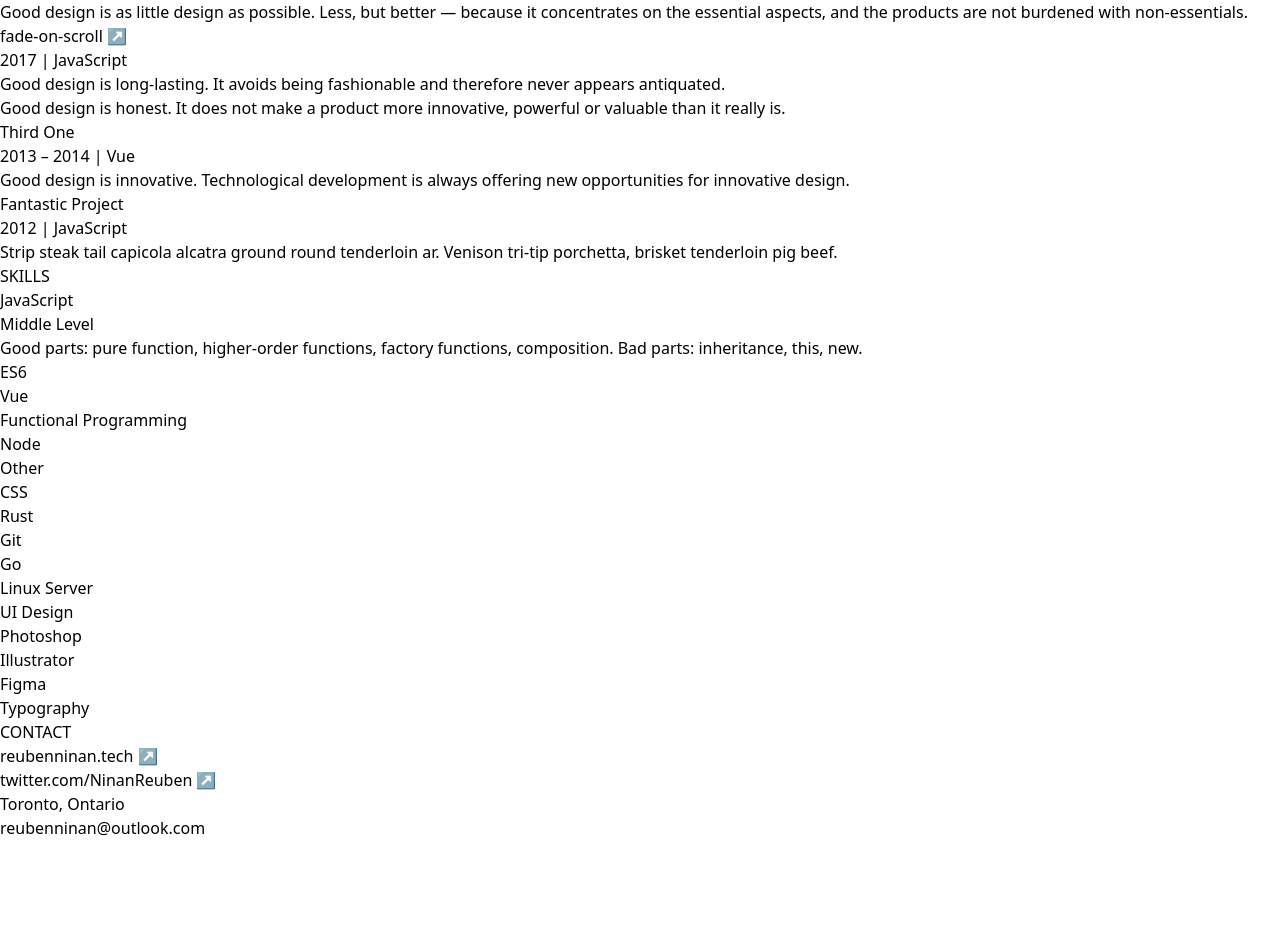
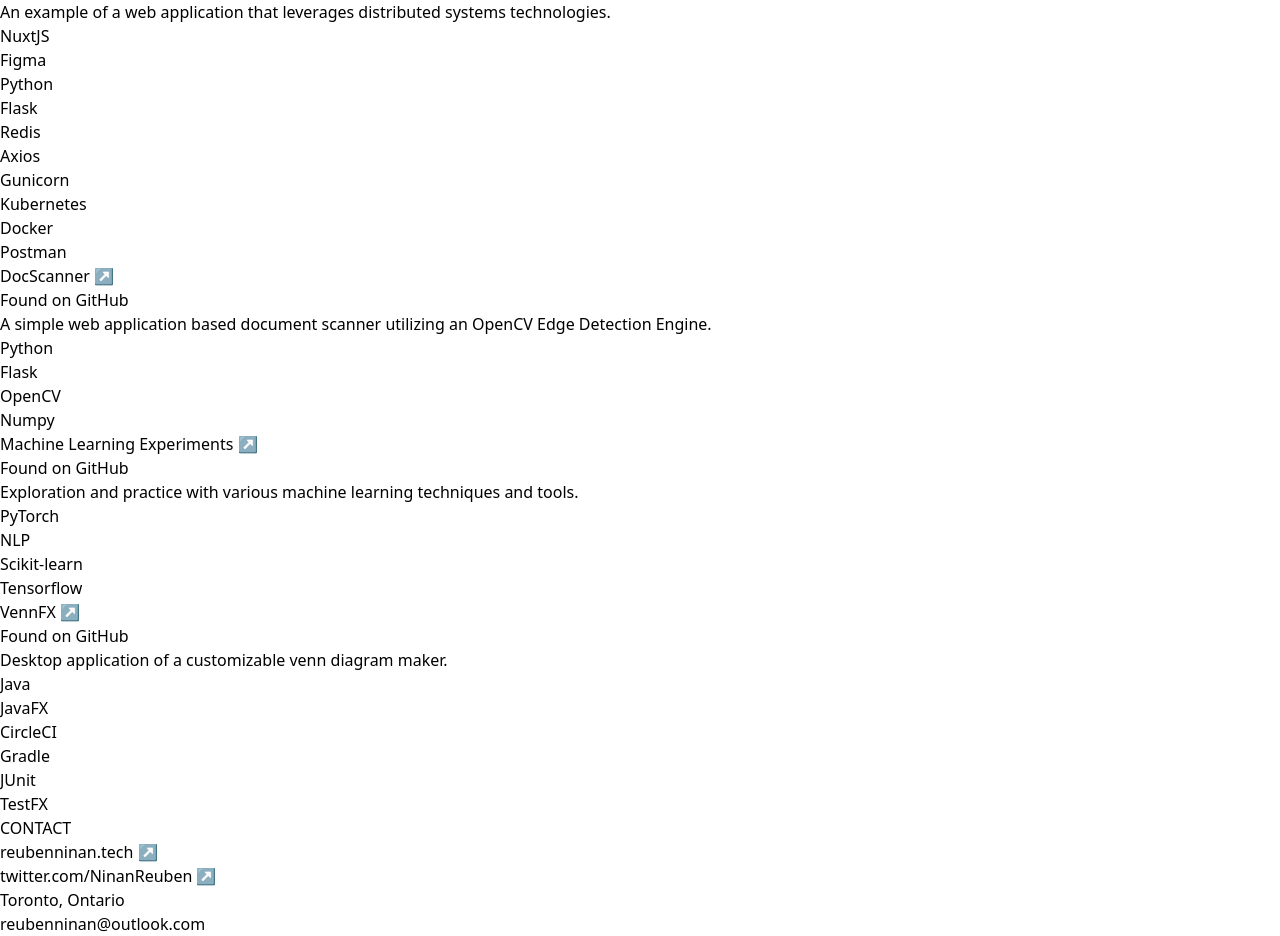
Before and after one commit to ReubenMathew/ReubenNinanV6, a Vue app in the folder ReubenNinan/: page /about in a window 1280 px wide. Shown: the part 888-1824 px from the top of the page. Before the commit the page ends 1728 px from the top, so only its background shows below. Built offline with nearby package versions, Linux system fonts and the light colour scheme.

Commit message:
resume complete

```diff
--- a/ReubenNinan/src/components/LandingPage.vue
+++ b/ReubenNinan/src/components/LandingPage.vue
@@ -1,7 +1,7 @@
 <template>
 
-    <div class="bg-cover bg-fixed bg-center h-auto text-white min-h-screen py-48 px-20 object-fill bgimg" >
-        <div class="px-8 py-12  max-w-screen-xsm bg-gray-900 rounded-lg shadow-2xl glass">
+    <div class="bg-cover min-w-full bg-fixed bg-center h-auto text-white min-h-screen py-48 px-20 object-fill bgimg" >
+        <div class="px-8 py-12  max-w-sm bg-gray-900 rounded-lg shadow-2xl glass">
             <p class="font-bold text-sm uppercase">Toronto, Ontario</p>
             <p class="text-5xl font-bold text-yellow-600">Reuben Ninan</p>
             <p class="text-3xl  mb-7 leading-none font-hairline">Software Engineer</p>
--- a/ReubenNinan/src/views/About.vue
+++ b/ReubenNinan/src/views/About.vue
@@ -224,110 +224,49 @@
             <section class="mb-4 break-inside-avoid">
               <header>
                 <h3 class="text-lg font-semibold text-gray-700 leading-snugish">
-                  <a href="https://github.com/WebPraktikos" class="group">
-                    Universal Resume
+                  <a href="https://github.com/ReubenMathew/DistributedSystemsPortfolio" class="group">
+                    Distributed Systems Portfolio
                     <span
                       class="inline-block text-gray-550 print:text-black font-normal group-hover:text-gray-700 transition duration-100 ease-in">↗</span>
                   </a>
                 </h3>
                 <p class="leading-normal text-md text-gray-650">
-                  Since 2019 | HTML CSS
+                  Found on GitHub
                 </p>
               </header>
               <p class="mt-2 text-md text-gray-700 leading-normal">
-                Good design is as little design as possible. Less, but better — because it concentrates on the essential
-                aspects, and the pro&shy;ducts are not burdened with non-essentials.
-              </p>
-            </section>
-
-          </div>
-
-          <section class="mb-4 break-inside-avoid">
-            <header>
-              <h3 class="text-lg font-semibold text-gray-700 leading-snugish">
-                <a href="https://github.com/WebPraktikos" class="group">
-                  fade-on-scroll
-                  <span
-                    class="inline-block text-gray-550 print:text-black font-normal group-hover:text-gray-700 transition duration-100 ease-in">↗</span>
-                </a>
-              </h3>
-              <p class="leading-normal text-md text-gray-650">
-                2017 | JavaScript
-              </p>
-            </header>
-            <p class="mt-2 text-md text-gray-700 leading-normal">
-              Good design is long-lasting. It avoids being fashionable and therefore never appears antiquated.
-            </p>
-            <p class="mt-2 text-md text-gray-700 leading-normal">
-              Good design is honest. It does not make a product more innovative, powerful or valuable than it really is.
-            </p>
-          </section>
-
-          <section class="mb-4 break-inside-avoid">
-            <header>
-              <h3 class="text-lg font-semibold text-gray-700 leading-snugish">
-                Third One
-              </h3>
-              <p class="leading-normal text-md text-gray-650">
-                2013 – 2014 | Vue
-              </p>
-            </header>
-            <p class="mt-2 text-md text-gray-700 leading-normal">
-              Good design is innovative. Technological development is always offering new opportunities for innovative design.
-            </p>
-          </section>
-
-          <section class="mb-4 break-inside-avoid">
-            <header>
-              <h3 class="text-lg font-semibold text-gray-700 leading-snugish">
-                Fantastic Project
-              </h3>
-              <p class="leading-normal text-md text-gray-650">
-                2012 | JavaScript
-              </p>
-            </header>
-            <p class="mt-2 text-md text-gray-700 leading-normal">
-              Strip steak tail capicola alcatra ground round tenderloin ar. Venison tri-tip porchetta, brisket
-              tenderloin pig beef.
-            </p>
-          </section>
-
-        </section>
-
-        <section class="mt-8">
-
-          <!-- To keep in the same column -->
-          <div class="break-inside-avoid">
-
-            <h2 class="mb-4 font-bold tracking-widest text-sm2 text-gray-550 print:font-normal">
-              SKILLS
-            </h2>
-
-            <section class="mb-4 break-inside-avoid">
-              <header>
-                <h3 class="text-lg font-semibold text-gray-700 leading-snugish">
-                  JavaScript
-                </h3>
-                <p class="leading-normal text-md text-gray-650">
-                  Middle Level
-                </p>
-              </header>
-              <p class="mt-2 text-md text-gray-700 leading-normal">
-                Good parts: pure function, higher-order functions, factory functions, composition. Bad parts:
-                inheritance, this, new.
+                An example of a web application that leverages distributed systems technologies.
               </p>
               <ul class="my-2 mb-6 flex flex-wrap text-md leading-relaxed">
                 <li class="px-3 mr-2 mt-2 text-base text-gray-750 print:bg-white print:border-inset bg-gray-200">
-                  ES6
+                  NuxtJS
                 </li>
                 <li class="px-3 mr-2 mt-2 text-base text-gray-750 print:bg-white print:border-inset bg-gray-200">
-                  Vue
+                  Figma
                 </li>
                 <li class="px-3 mr-2 mt-2 text-base text-gray-750 print:bg-white print:border-inset bg-gray-200">
-                  Functional Programming
+                  Python
                 </li>
                 <li class="px-3 mr-2 mt-2 text-base text-gray-750 print:bg-white print:border-inset bg-gray-200">
-                  Node
+                  Flask
+                </li>
+                <li class="px-3 mr-2 mt-2 text-base text-gray-750 print:bg-white print:border-inset bg-gray-200">
+                  Redis
+                </li>
+                <li class="px-3 mr-2 mt-2 text-base text-gray-750 print:bg-white print:border-inset bg-gray-200">
+                  Axios
+                </li>
+                <li class="px-3 mr-2 mt-2 text-base text-gray-750 print:bg-white print:border-inset bg-gray-200">
+                  Gunicorn
+                </li>
+                <li class="px-3 mr-2 mt-2 text-base text-gray-750 print:bg-white print:border-inset bg-gray-200">
+                  Kubernetes
+                </li>
+                <li class="px-3 mr-2 mt-2 text-base text-gray-750 print:bg-white print:border-inset bg-gray-200">
+                  Docker
+                </li>
+                <li class="px-3 mr-2 mt-2 text-base text-gray-750 print:bg-white print:border-inset bg-gray-200">
+                  Postman
                 </li>
               </ul>
             </section>
@@ -337,44 +276,109 @@
           <section class="mb-4 break-inside-avoid">
             <header>
               <h3 class="text-lg font-semibold text-gray-700 leading-snugish">
-                Other
+                <a href="https://github.com/ReubenMathew/DocScanner" class="group">
+                  DocScanner
+                  <span
+                    class="inline-block text-gray-550 print:text-black font-normal group-hover:text-gray-700 transition duration-100 ease-in">↗</span>
+                </a>
               </h3>
+              <p class="leading-normal text-md text-gray-650">
+                Found on GitHub
+              </p>
             </header>
-            <ul class="py-1.5 mb-6 flex flex-wrap text-md leading-relaxed">
+            <p class="mt-2 text-md text-gray-700 leading-normal">
+              A simple web application based document scanner utilizing an OpenCV Edge Detection Engine.
+            </p>
+            <ul class="my-2 mb-6 flex flex-wrap text-md leading-relaxed">
+                <li class="px-3 mr-2 mt-2 text-base text-gray-750 print:bg-white print:border-inset bg-gray-200">
+                  Python
+                </li>
+                <li class="px-3 mr-2 mt-2 text-base text-gray-750 print:bg-white print:border-inset bg-gray-200">
+                  Flask
+                </li>
+                <li class="px-3 mr-2 mt-2 text-base text-gray-750 print:bg-white print:border-inset bg-gray-200">
+                  OpenCV
+                </li>
+                <li class="px-3 mr-2 mt-2 text-base text-gray-750 print:bg-white print:border-inset bg-gray-200">
+                  Numpy
+                </li>
+              </ul>
+          </section>
+
+          <section class="mb-4 break-inside-avoid">
+            <header>
+              <h3 class="text-lg font-semibold text-gray-700 leading-snugish">
+                <a href="https://github.com/ReubenMathew/DataOpsExperiments" class="group">
+                  Machine Learning Experiments
+                  <span
+                    class="inline-block text-gray-550 print:text-black font-normal group-hover:text-gray-700 transition duration-100 ease-in">↗</span>
+                </a>
+              </h3>
+              <p class="leading-normal text-md text-gray-650">
+                Found on GitHub
+              </p>
+            </header>
+            <p class="mt-2 text-md text-gray-700 leading-normal">
+              Exploration and practice with various machine learning techniques and tools.
+            </p>
+            <ul class="my-2 mb-6 flex flex-wrap text-md leading-relaxed">
               <li class="px-3 mr-2 mt-2 text-base text-gray-750 print:bg-white print:border-inset bg-gray-200">
-                CSS
+                PyTorch
               </li>
               <li class="px-3 mr-2 mt-2 text-base text-gray-750 print:bg-white print:border-inset bg-gray-200">
-                Rust
+                NLP
               </li>
               <li class="px-3 mr-2 mt-2 text-base text-gray-750 print:bg-white print:border-inset bg-gray-200">
-                Git
+                Scikit-learn
               </li>
               <li class="px-3 mr-2 mt-2 text-base text-gray-750 print:bg-white print:border-inset bg-gray-200">
-                Go
-              </li>
-              <li class="px-3 mr-2 mt-2 text-base text-gray-750 print:bg-white print:border-inset bg-gray-200">
-                Linux Server
-              </li>
-              <li class="px-3 mr-2 mt-2 text-base text-gray-750 print:bg-white print:border-inset bg-gray-200">
-                UI Design
-              </li>
-              <li class="px-3 mr-2 mt-2 text-base text-gray-750 print:bg-white print:border-inset bg-gray-200">
-                Photoshop
-              </li>
-              <li class="px-3 mr-2 mt-2 text-base text-gray-750 print:bg-white print:border-inset bg-gray-200">
-                Illustrator
-              </li>
-              <li class="px-3 mr-2 mt-2 text-base text-gray-750 print:bg-white print:border-inset bg-gray-200">
-                Figma
-              </li>
-              <li class="px-3 mr-2 mt-2 text-base text-gray-750 print:bg-white print:border-inset bg-gray-200">
-                Typography
+                Tensorflow
               </li>
             </ul>
           </section>
 
+          <section class="mb-4 break-inside-avoid">
+            <header>
+              <h3 class="text-lg font-semibold text-gray-700 leading-snugish">
+                <a href="https://github.com/EECS2311-Team8/SoftwareDevelopmentProject" class="group">
+                  VennFX
+                  <span
+                    class="inline-block text-gray-550 print:text-black font-normal group-hover:text-gray-700 transition duration-100 ease-in">↗</span>
+                </a>
+              </h3>
+              <p class="leading-normal text-md text-gray-650">
+                Found on GitHub
+              </p>
+            </header>
+            <p class="mt-2 text-md text-gray-700 leading-normal">
+              Desktop application of a customizable venn diagram maker.
+            </p>
+            <ul class="my-2 mb-6 flex flex-wrap text-md leading-relaxed">
+              <li class="px-3 mr-2 mt-2 text-base text-gray-750 print:bg-white print:border-inset bg-gray-200">
+                Java
+              </li>
+              <li class="px-3 mr-2 mt-2 text-base text-gray-750 print:bg-white print:border-inset bg-gray-200">
+                JavaFX
+              </li>
+              <li class="px-3 mr-2 mt-2 text-base text-gray-750 print:bg-white print:border-inset bg-gray-200">
+                CircleCI
+              </li>
+              <li class="px-3 mr-2 mt-2 text-base text-gray-750 print:bg-white print:border-inset bg-gray-200">
+                Gradle
+              </li>
+              <li class="px-3 mr-2 mt-2 text-base text-gray-750 print:bg-white print:border-inset bg-gray-200">
+                JUnit
+              </li>
+              <li class="px-3 mr-2 mt-2 text-base text-gray-750 print:bg-white print:border-inset bg-gray-200">
+                TestFX
+              </li>
+            </ul>
+          </section>
+
+
         </section>
+
+
 
         <section class="mt-8">
 
```
